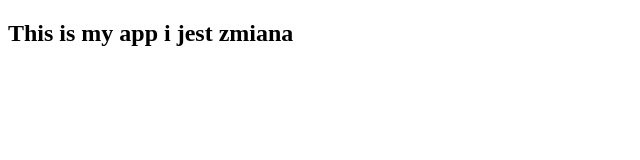
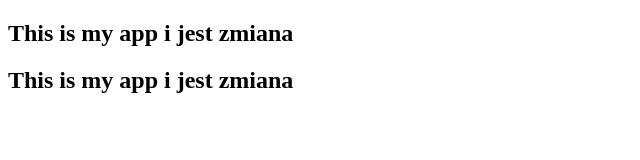
Before and after one commit to wtomasz/myappsample, a plain HTML site: page index.html in a window 1280 px wide. Shown: the whole page, without its empty margins (0-640 px from the left). Drawn offline with Linux system fonts and the light colour scheme.

Commit message:
Add change h2

```diff
--- a/index.html
+++ b/index.html
@@ -1,12 +1,16 @@
 <!DOCTYPE html>
 <html lang="en">
+
 <head>
     <meta charset="UTF-8">
     <meta name="viewport" content="width=device-width, initial-scale=1.0">
     <meta http-equiv="X-UA-Compatible" content="ie=edge">
     <title>My git app</title>
 </head>
+
 <body>
     <h2>This is my app i jest zmiana</h2>
+    <h2>This is my app i jest zmiana</h2>
 </body>
+
 </html>
```
